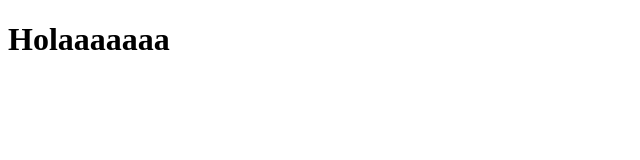
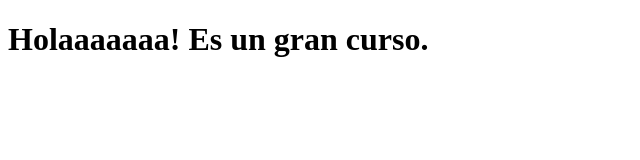
Before and after one commit to amnesico/coursera-html, a plain HTML site: page sitio/index.html in a window 1280 px wide. Shown: the whole page, without its empty margins (0-640 px from the left). Drawn offline with Linux system fonts and the light colour scheme.

Commit message:
Agregamos una linea a la pagina

```diff
--- a/sitio/index.html
+++ b/sitio/index.html
@@ -4,6 +4,6 @@
 	<title>¡Hola Coursera!</title>
 </head>
 <body>
-<h1>Holaaaaaaa</h1>
+<h1>Holaaaaaaa! Es un gran curso.</h1>
 </body>
 </html>
```
